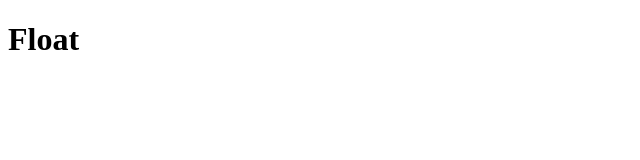
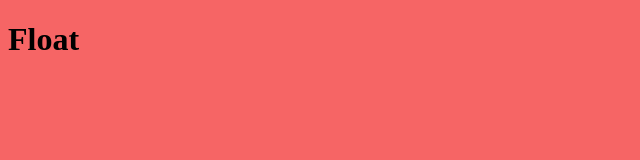
Before and after one commit to Jovonijohnson/COMP001B.LectureActivity3, a plain HTML site: page index.html in a window 1280 px wide. Shown: the whole page, without its empty margins (0-640 px from the left). Drawn offline with Linux system fonts and the light colour scheme.

Commit message:
Added background color

```diff
--- a/index.html
+++ b/index.html
@@ -7,8 +7,10 @@
     <title>Float</title>
 </head>
 <body>
-    <h1>
-        Float
-    </h1>
+    <header>
+        <h1>
+            Float
+        </h1>
+    </header>
 </body>
 </html>
--- a/main.css
+++ b/main.css
@@ -0,0 +1,10 @@
+/*
+ Welcome2thedungeon
+*/
+
+body {
+    padding: 20;
+    margin: 20;
+    background-color: rgb(246, 101, 101);
+}
+/* Added Background color */
```
